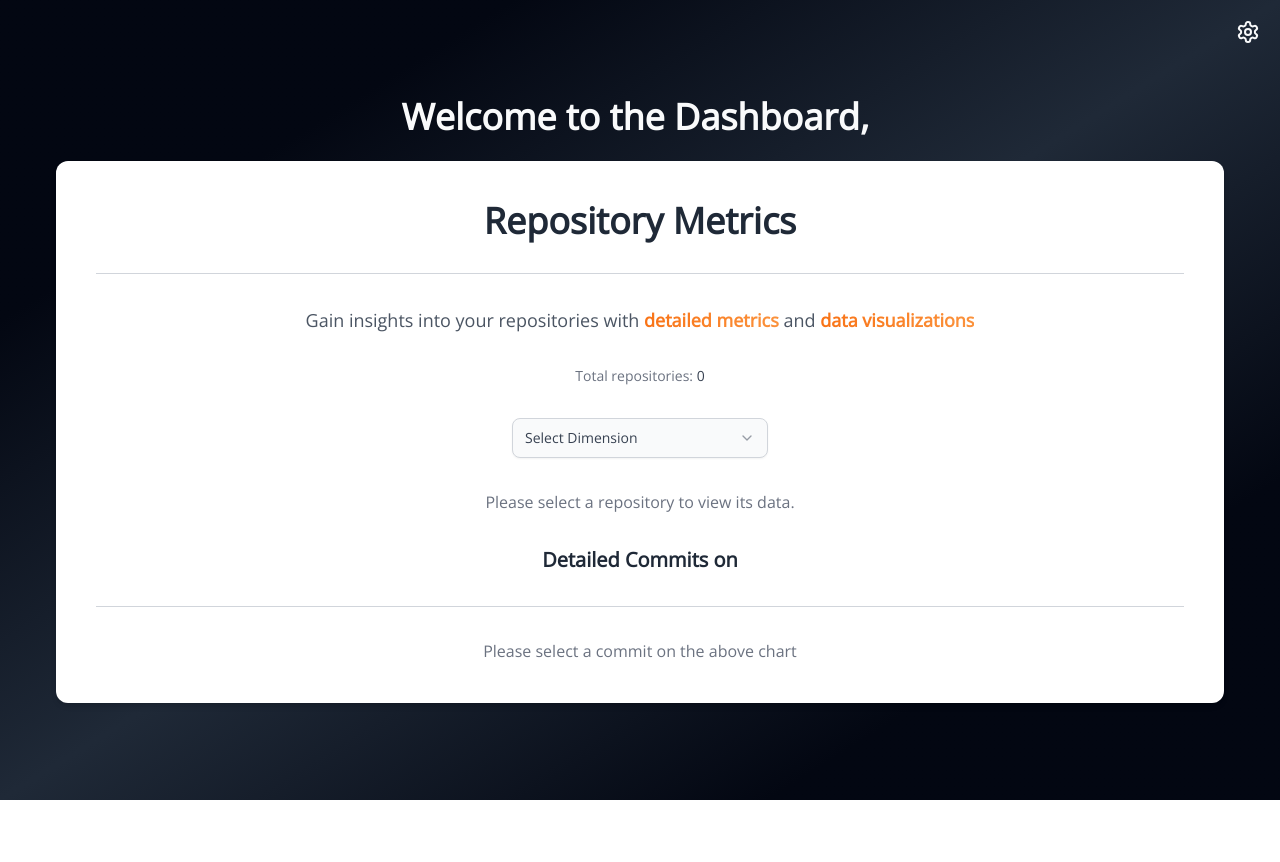
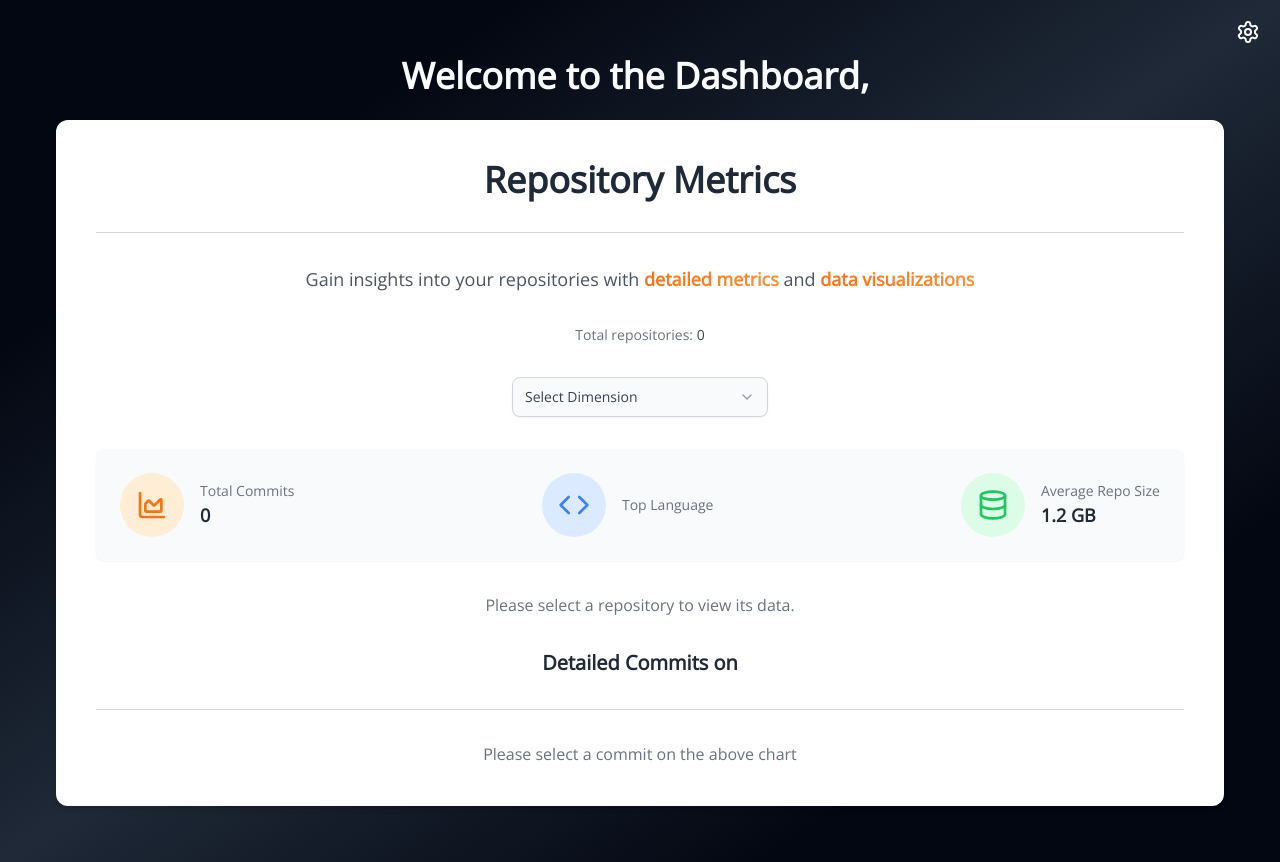
Before and after one commit to guilhermec-costa/github-analytics, a React (Vite) app in the folder client/: page / in a window 1280 px wide. Before the commit the page ends 800 px from the top, so only its background shows below. Built offline with nearby package versions, Linux system fonts and the light colour scheme; no server answers; sample sign-in values are in the browser's storage.

Commit message:
repo stats

```diff
--- a/client/src/features/repositories/components/ContributorsDashboard.tsx
+++ b/client/src/features/repositories/components/ContributorsDashboard.tsx
@@ -51,10 +51,6 @@ export default function ContributorsDashboard({
     );
   }, [data, selectedRepo]);
 
-  React.useEffect(() => {
-    console.log(contributionsData);
-  }, [contributionsData]);
-
   return (
     <Card className="w-full shadow-xl border border-border bg-background">
       <CardHeader>
@@ -93,7 +89,7 @@ export default function ContributorsDashboard({
             <Bar
               dataKey="contributions"
               fill="url(#barGradient)"
-              radius={[10, 10, 0, 0]} // Smooth rounded corners
+              radius={[10, 10, 0, 0]}
             />
             <Tooltip
               cursor={{ fill: "rgba(0, 0, 0, 0.1)" }}
--- a/client/src/features/repositories/components/RepositoriesMetrics.tsx
+++ b/client/src/features/repositories/components/RepositoriesMetrics.tsx
@@ -17,6 +17,8 @@ import ContributorsDashboard from "./ContributorsDashboard";
 import Loading from "./Loading";
 import Error from "./Error";
 import InputSelect from "@/components/InputSelect";
+import { ChartArea, Code, Database } from "lucide-react";
+import { RepoAnalyser } from "../services/RepoAnalyser";
 
 export default function RepositoriesMetrics({
   sectionId,
@@ -34,6 +36,20 @@ export default function RepositoriesMetrics({
   const [selectedRepository, setSelectedRepository] = React.useState<string>();
   const [repoSearchInputOpen, setRepoSearchInputOpen] =
     React.useState<boolean>(false);
+  const [commitCount, setCommitCount] = React.useState<number>(0);
+  const [topLanguage, setTopLanguage] = React.useState<string>("");
+
+  React.useEffect(() => {
+    if (useReposMetrics.data!) {
+      const values = Object.values(useReposMetrics.data!);
+      const commitSum = RepoAnalyser.sumCommits(values);
+      const topLanguage = RepoAnalyser.findTopLanguage(values);
+      setCommitCount(commitSum);
+      setTopLanguage(topLanguage);
+
+      // const topLanguage = RepoAnalyser.getTopLanguage(values);
+    }
+  }, [useReposMetrics.data]);
 
   if (useReposMetrics.isLoading) return <Loading />;
   if (useReposMetrics.isError) return <Error />;
@@ -97,7 +113,37 @@ export default function RepositoriesMetrics({
         </Select>
       </div>
 
-      <div className="w-full grid grid-cols-1 md:grid-cols-2 gap-8 mt-6">
+      <div className="flex flex-col md:flex-row items-center justify-between w-full bg-gray-50 p-6 rounded-lg shadow-sm space-y-6 md:space-y-0">
+        <div className="flex items-center space-x-4">
+          <div className="bg-orange-100 p-4 rounded-full">
+            <ChartArea size={32} className="text-orange-500" />
+          </div>
+          <div>
+            <p className="text-sm text-gray-500">Total Commits</p>
+            <h3 className="text-lg font-bold text-gray-800">{commitCount}</h3>
+          </div>
+        </div>
+        <div className="flex items-center space-x-4">
+          <div className="bg-blue-100 p-4 rounded-full">
+            <Code size={32} className="text-blue-500" />
+          </div>
+          <div>
+            <p className="text-sm text-gray-500">Top Language</p>
+            <h3 className="text-lg font-bold text-gray-800">{topLanguage}</h3>
+          </div>
+        </div>
+        <div className="flex items-center space-x-4">
+          <div className="bg-green-100 p-4 rounded-full">
+            <Database size={32} className="text-green-500" />
+          </div>
+          <div>
+            <p className="text-sm text-gray-500">Average Repo Size</p>
+            <h3 className="text-lg font-bold text-gray-800">1.2 GB</h3>
+          </div>
+        </div>
+      </div>
+
+      <section className="w-full grid grid-cols-1 md:grid-cols-2 gap-8 mt-6">
         {selectedMetric ? (
           <>
             <div className="p-6 bg-gray-100 rounded-lg shadow-lg">
@@ -125,7 +171,7 @@ export default function RepositoriesMetrics({
             Please select a repository to view its data.
           </p>
         )}
-      </div>
+      </section>
       <h3 className="text-xl font-bold text-gray-800 mb-4">
         Detailed Commits on {selectedDetailedCommitPeriod?.date}
       </h3>
--- /dev/null
+++ b/client/src/features/repositories/services/RepoAnalyser.ts
@@ -0,0 +1,52 @@
+import { DetailedRepoCommit } from "shared/types";
+import { StringValidation } from "zod";
+
+export class RepoAnalyser {
+  static sumCommits(
+    metrics: {
+      LanguageDetails: {
+        language: string;
+        count: number;
+      }[];
+      CommitDetails: DetailedRepoCommit[];
+    }[],
+  ) {
+    let commitSum = 0;
+
+    for (const { CommitDetails } of metrics) {
+      commitSum += CommitDetails.reduce((acc: number, curValue) => {
+        return (acc += curValue.commits);
+      }, 0);
+    }
+
+    return commitSum;
+  }
+
+  static findTopLanguage(
+    metrics: {
+      LanguageDetails: {
+        language: string;
+        count: number;
+      }[];
+      CommitDetails: DetailedRepoCommit[];
+    }[],
+  ): string {
+    const languageBytes: Record<string, number> = {};
+    for (const { LanguageDetails } of metrics) {
+      for (const { language, count } of LanguageDetails) {
+        if (!languageBytes[language]) {
+          languageBytes[language] = count;
+          continue;
+        }
+
+        languageBytes[language] += count;
+      }
+    }
+
+    const sortedLanguages = Object.entries(languageBytes).sort(
+      (objA, objB) => objB[1] - objA[1],
+    );
+
+    return sortedLanguages[0][0] ?? "Not language";
+  }
+}
--- a/client/src/pages/Home.tsx
+++ b/client/src/pages/Home.tsx
@@ -32,9 +32,9 @@ export default function Home() {
       <div className="w-full p-8 bg-transparent rounded-lg">
         <h1 className="text-4xl font-bold text-center mb-6">
           Welcome to the Dashboard,{" "}
-          <span className="bg-gradient-to-r from-cyan-500 via-purple-400 to-blue-500 inline-block text-transparent bg-clip-text">
+          <mark className="bg-gradient-to-r from-cyan-500 via-purple-400 to-blue-500 inline-block text-transparent bg-clip-text">
             {username}
-          </span>
+          </mark>
         </h1>
         <RepositoriesMetrics sectionId={"repository-languages"} />
       </div>
```
Also changed, not shown: 2 other files (tests, documents, lock files or other folders).
